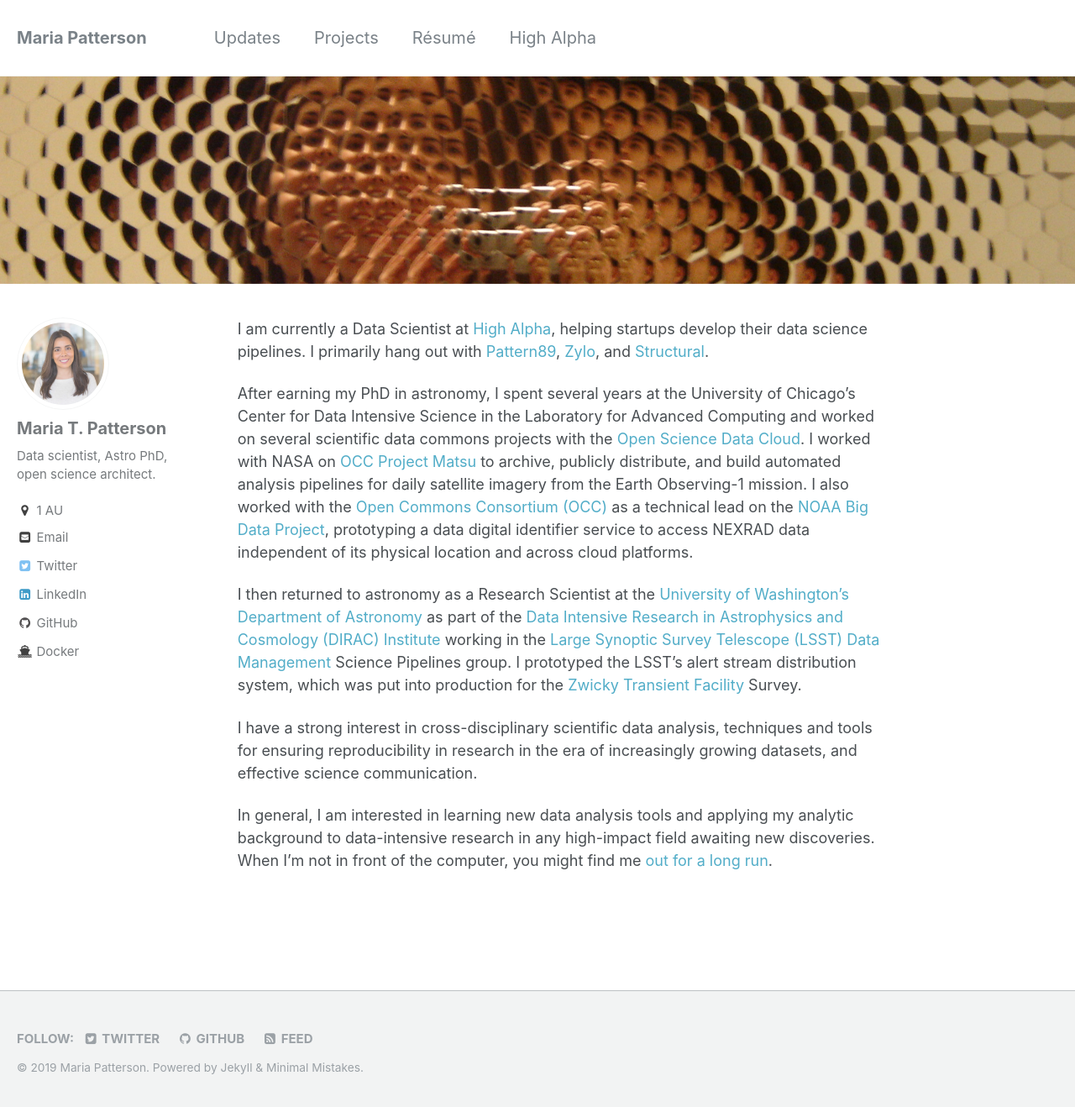
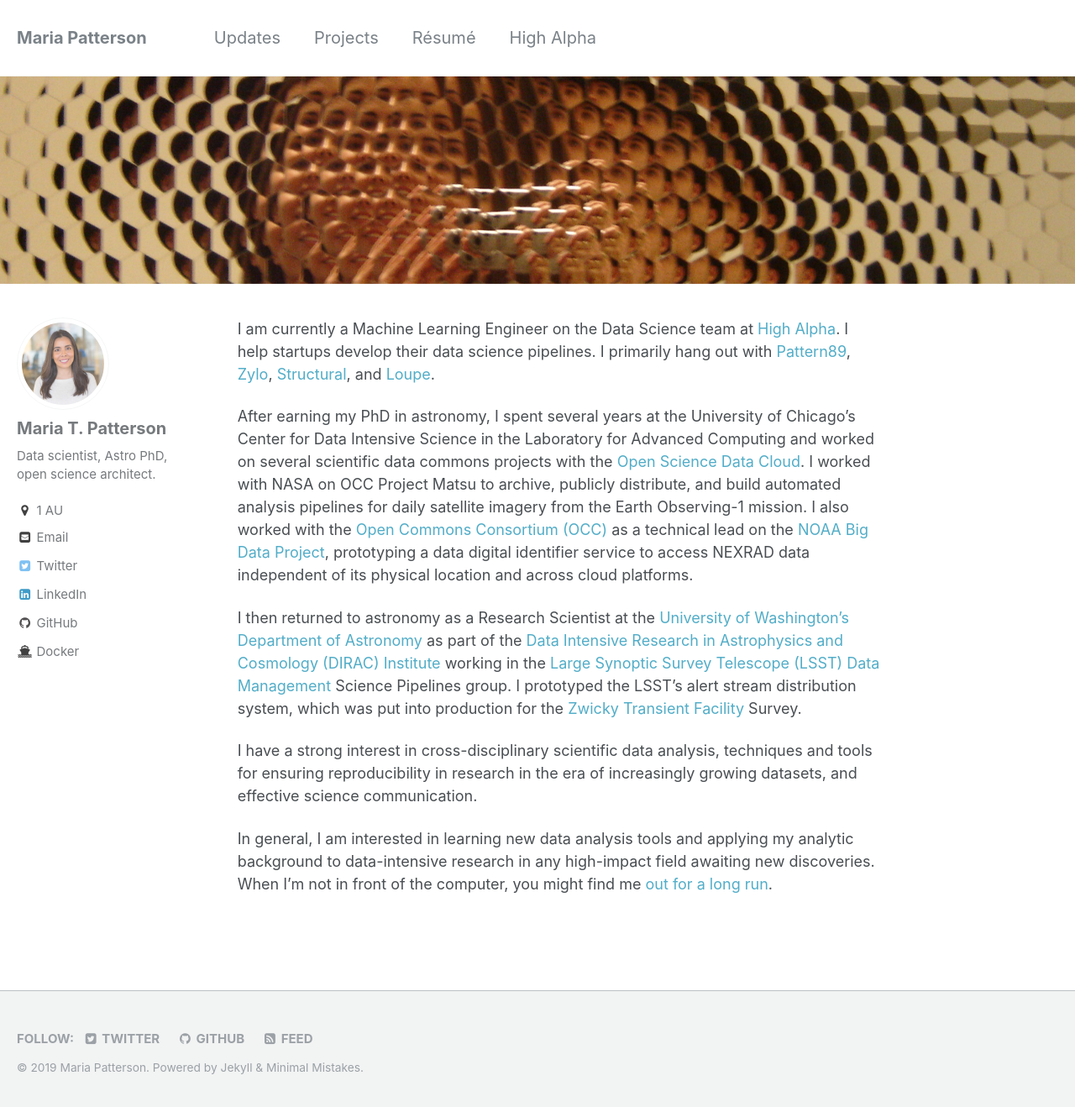
Before and after one commit to mtpatter/mtpatter.github.io, a Jekyll site: the page built from _pages/home.md, in a window 1280 px wide and 1322 px high. Shown: the top 1318 px of the window at 84% size. Built offline with Jekyll 4.4.1, drawn with Linux system fonts in a browser that asks for light colours.

Commit message:
Update bio stuff.

```diff
--- a/_pages/home.md
+++ b/_pages/home.md
@@ -5,9 +5,9 @@
   image: /assets/images/selfie.jpg
 ---
 
-I am currently a Data Scientist at [High Alpha](https://highalpha.com), helping startups develop their data science pipelines.  I primarily hang out with [Pattern89](https://www.pattern89.com/), [Zylo](https://zylo.com/), and [Structural](https://www.structural.com/).
+I am currently a Machine Learning Engineer on the Data Science team at [High Alpha](https://highalpha.com).  I help startups develop their data science pipelines.  I primarily hang out with [Pattern89](https://www.pattern89.com/), [Zylo](https://zylo.com/), [Structural](https://www.structural.com/), and [Loupe](https://loupe.co/).
 
-After earning my PhD in astronomy, I spent several years at the University of Chicago's Center for Data Intensive Science in the Laboratory for Advanced Computing and worked on several scientific data commons projects with the [Open Science Data Cloud](https://www.opensciencedatacloud.org). I worked with NASA on [OCC Project Matsu](https://matsu.opensciencedatacloud.org) to archive, publicly distribute, and build automated analysis pipelines for daily satellite imagery from the Earth Observing-1 mission. I also worked with the [Open Commons Consortium (OCC)](http://occ-data.org) as a technical lead on the [NOAA Big Data Project](https://data-alliance.noaa.gov), prototyping a data digital identifier service to access NEXRAD data independent of its physical location and across cloud platforms.
+After earning my PhD in astronomy, I spent several years at the University of Chicago's Center for Data Intensive Science in the Laboratory for Advanced Computing and worked on several scientific data commons projects with the [Open Science Data Cloud](https://www.opensciencedatacloud.org). I worked with NASA on OCC Project Matsu to archive, publicly distribute, and build automated analysis pipelines for daily satellite imagery from the Earth Observing-1 mission. I also worked with the [Open Commons Consortium (OCC)](http://occ-data.org) as a technical lead on the [NOAA Big Data Project](https://data-alliance.noaa.gov), prototyping a data digital identifier service to access NEXRAD data independent of its physical location and across cloud platforms.
 
 I then returned to astronomy as a Research Scientist at the [University of Washington's Department of Astronomy](http://depts.washington.edu/astron/) as part of the [Data Intensive Research in Astrophysics and Cosmology (DIRAC) Institute](https://dirac.astro.washington.edu) working in the [Large Synoptic Survey Telescope (LSST) Data Management](https://www.lsst.org/about/dm) Science Pipelines group. I prototyped the LSST's alert stream distribution system, which was put into production for the [Zwicky Transient Facility](https://www.ztf.caltech.edu/) Survey.
 
```
